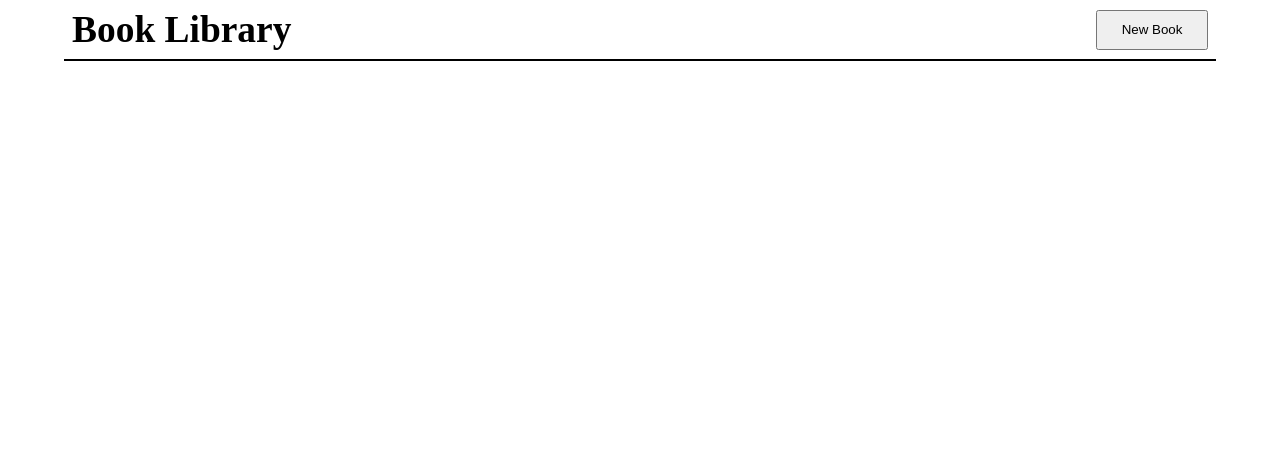
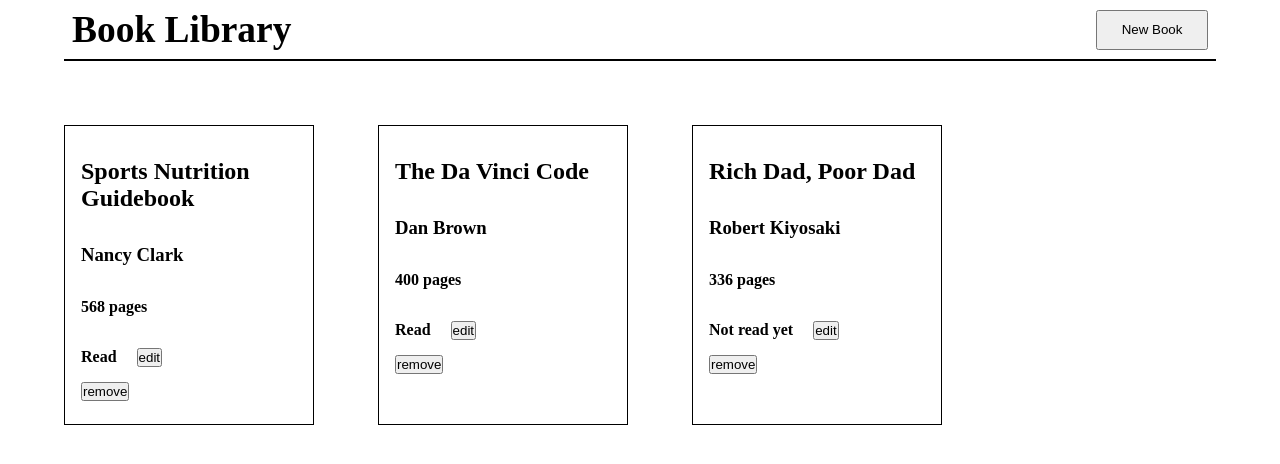
Before and after one commit to artsycoder533/library, a plain HTML site: page index.html in a window 1280 px wide. Drawn offline with Linux system fonts and the light colour scheme.

Commit message:
added README.md

```diff
--- a/index.html
+++ b/index.html
@@ -16,7 +16,7 @@
                 <button class="btn btn-new">New Book</button>
             </section>
             <section class="container_content">
-                <!-- <article class="card">
+                <article class="card">
                     <h2 class="card_title" id="title">Sports Nutrition Guidebook</h2>
                     <h3 class="card_author" id="author">Nancy Clark</h3>
                     <h4 class="card_pages"><span id="pages">568</span> pages</h4>
@@ -39,7 +39,7 @@
                     <h4 class="card_read">Not read yet</h4>
                     <button class="btn btn-edit">edit</button>
                     <button class="btn btn-remove">remove</button>
-                </article> -->
+                </article>
             </section>
             <section class="modal">
                 <article class="modal_content">
--- a/style.css
+++ b/style.css
@@ -13,6 +13,7 @@ body {
     width: 90vw;
     height: 100%;
     margin: auto;
+    /* background: rgba(0, 0, 0, 0.2) url(./assets/images/background.jpg); */
 }
 
 .container_title {
@@ -54,6 +55,7 @@ body {
 
 .card_read {
     display: inline-block;
+    padding-right: 1rem;
 }
 
 .btn-remove {
```
Also changed, not shown: 1 other file.
